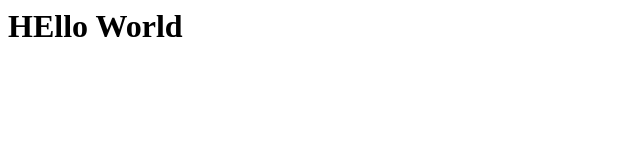
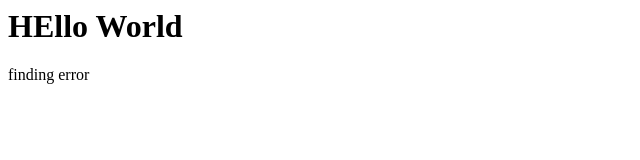
Before and after one commit to Sumank2005/First_Repo, a plain HTML site: page index.html in a window 1280 px wide. Shown: the full height of the page, 0-640 px from the left. Drawn offline with Linux system fonts and the light colour scheme.

Commit message:
finding error in localrepo

```diff
--- a/index.html
+++ b/index.html
@@ -1 +1,2 @@
 <h1>HEllo World</h1>
+<p>finding error</p>
```
